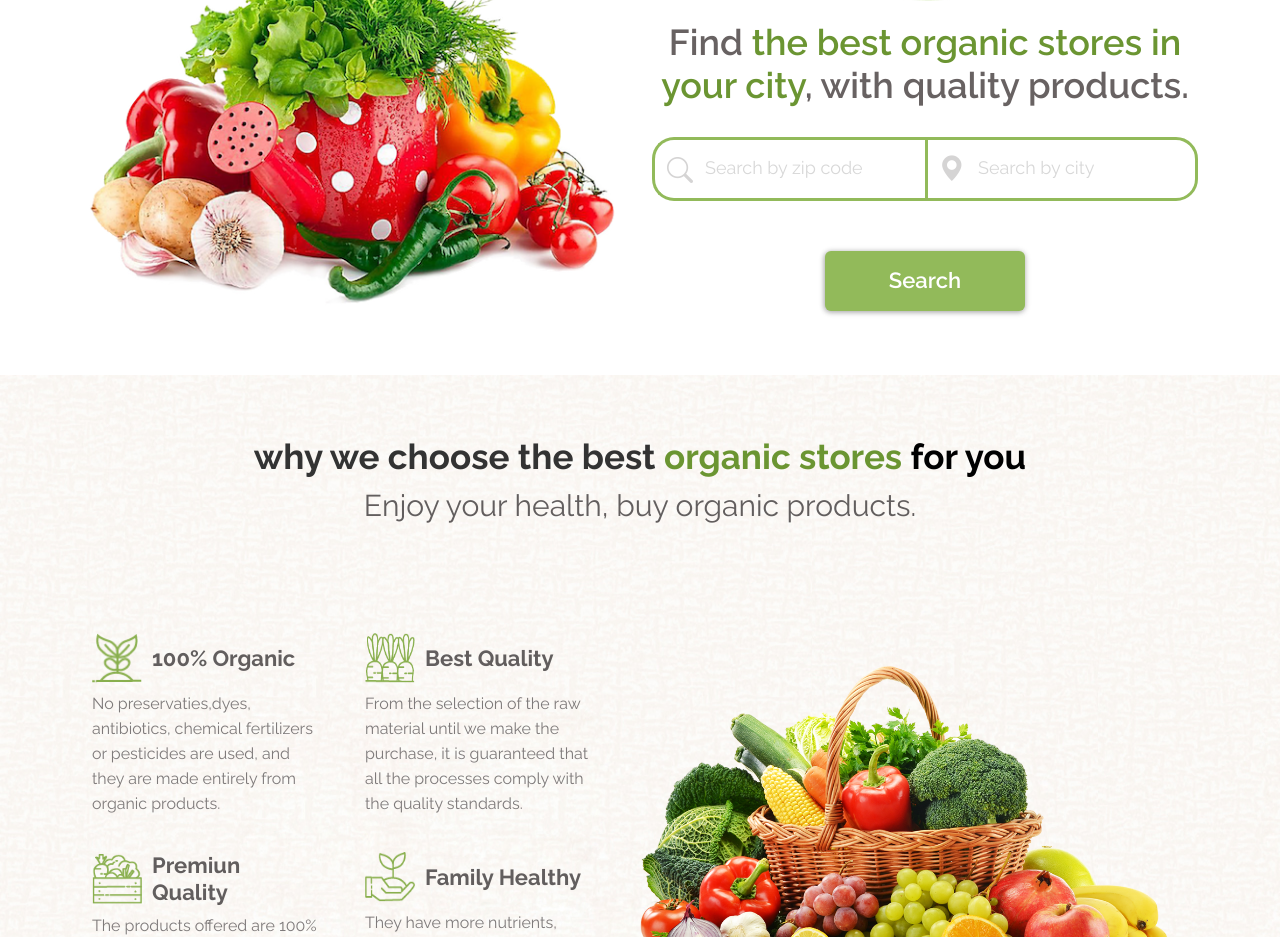
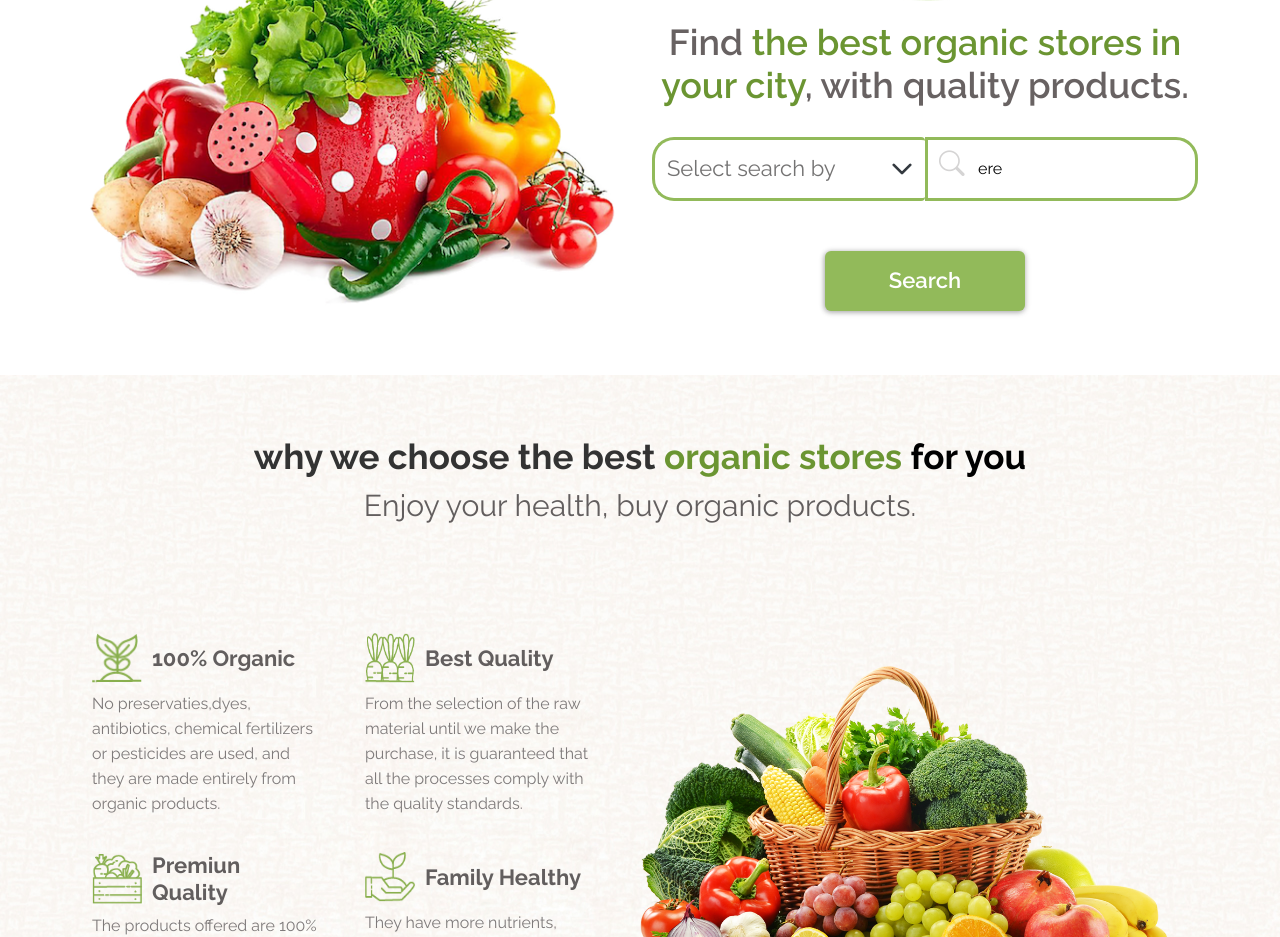
Before and after one commit to mattndross/proximity-network-project, a React (Create React App) app in the folder front-end/: page / in a window 1280 px wide. Shown: the part 980-1917 px from the top of the page. Built offline with nearby package versions, Linux system fonts and the light colour scheme.

Commit message:
improvements search bar

```diff
--- a/front-end/src/components/LandingPageSearchBar/LandingPageSearchBar.css
+++ b/front-end/src/components/LandingPageSearchBar/LandingPageSearchBar.css
@@ -28,29 +28,31 @@
   margin-bottom: clamp(20px,5vw,50px);
   align-items: center;
 }
-.content-search-postal{
+.content-select{
   padding-right: 0;
 }
 .search-postal {
   position: relative;
   width: 100%;
 }
-.search-postal input {
-  /* padding-left: 34px; */
-  padding-right: 10px;
+.search-postal select {
+  padding-left: clapm(15px,3vw,40px);
   width: 100%;
   height: clamp(40px,5vw,70px);
   border: 3px solid #92BA5A;
   border-top-left-radius: 22px;
   border-bottom-left-radius: 22px;
-  padding-left: clamp(35px,5vw,50px);
+  font-size: clamp(12px,3vw,22px);
+  color:#747373;
   border-right: none;
   transition: all ease .8s;
 }
-
-.search-postal input:focus-visible {
+.search-postal .form-select{
+  background-size: clamp(16px,3vw,22px);
+}
+.search-postal select:focus {
   border: 4px solid #758f51;
-  box-shadow: 1px 1px 2px rgb(81 135 57 / 99%), 0px 1px 6px rgb(159 255 7 / 23%);
+  box-shadow: 3px 1px 5px rgb(81 135 57 / 99%), 0px 1px 6px rgb(159 255 7 / 23%);
   border-color: none;
   outline: none;
 }
@@ -65,19 +67,19 @@
 
 ::placeholder {
   color: rgb(216, 216, 216);
-  font-size: clamp(10px,3vw,18px);
+  font-size: clamp(10px,3vw,20px);
   opacity: 1;
 }
-.content-search-city{
+.content-search-city-postal{
   padding-left: 0;
 }
-.search-city {
+.search-city-postal {
  position: relative;
  width: 100%
 
 }
 
-.search-city input {
+.search-city-postal input {
   border: 3px solid #92BA5A;
   border-top-right-radius: 22px;
   width: 100%;
@@ -87,14 +89,14 @@
   transition: all ease 0.8s;
 }
 
-.search-city input:focus-visible {
+.search-city-postal input:focus-visible {
   border: 3px solid #7d9b54;
   box-shadow: 1px 1px 2px rgb(81 135 57 / 99%), 0px 1px 6px rgb(159 255 7 / 23%);
   border-color: none;
   outline: none;
 }
 
-.search-city i {
+.search-city-postal i {
   position: absolute;
   top: 8px;
   left: 14px;
@@ -118,13 +120,10 @@
   background-color: #686262;
 }
 @media (min-width:755px){
-  .search-postal i{
-    top:-8px
-  }
 }
 @media (min-width:992px) {
 
- .content-search-city .search-city i {
+ .content-search-city-postal .search-city i {
     top: 13px;
   }
 }
--- a/front-end/src/components/LandingPageSearchBar/index.js
+++ b/front-end/src/components/LandingPageSearchBar/index.js
@@ -1,7 +1,28 @@
+
+
 import "./LandingPageSearchBar.css";
 import iconSearch from "../../assets/img/search-landing/icon-search.png"
 import imagenSearch from "../../assets/img/search-landing/imagen-search.png"
+import { useState } from "react"
+
+
+
+
 const LandingPageSearchBar = () => {
+  const [postal, setPostal] = useState("");
+  const [city, setCity] = useState("ere");
+
+  const handleChangeCity = (event) => {
+    setCity(event.target.value)
+    console.log(city)
+  }
+
+  const searchStores = (event) => {
+    event.preventDefault()
+    console.log(city, postal)
+
+
+  }
   return (
     <section id="searchLanding" className="search-page">
       <div className="container">
@@ -16,18 +37,21 @@ const LandingPageSearchBar = () => {
               <img src={iconSearch} className="img-fluid" alt="icono del buscador" />
             </div>
             <h2>Find <span>the best organic stores in your city</span>, with quality products.</h2>
-            <form className="text-center">
+            <form className="text-center" onSubmit={searchStores}>
               <div className="row search-form">
-                <div className=" col-6 content-search-postal">
+                <div className=" col-6 content-select">
                   <di className="search-postal">
-                    <i class="bi bi-search"></i>
-                    <input type="number" placeholder="Search by zip code" />
+                    <select class="form-select" aria-label="Default select example">
+                      <option selected>Select search by</option>
+                      <option value="1">City</option>
+                      <option value="2">Postal code</option>
+                    </select>
                   </di>
                 </div>
-                <div className="col-6 content-search-city">
-                  <div className=" search-city">
-                    <i class="bi bi-geo-alt-fill"></i>
-                    <input type="text" placeholder="Search by city" />
+                <div className="col-6 content-search-city-postal">
+                  <div className=" search-city-postal">
+                    <i class="bi bi-search"></i>
+                    <input type="text" placeholder="city or zip code" value={city} onChange={handleChangeCity} />
                   </div>
                 </div>
               </div>
```
